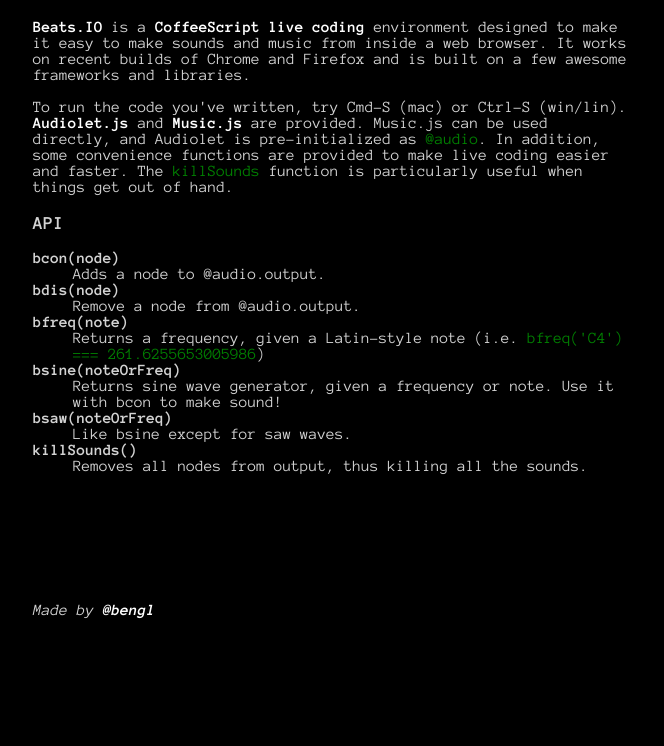
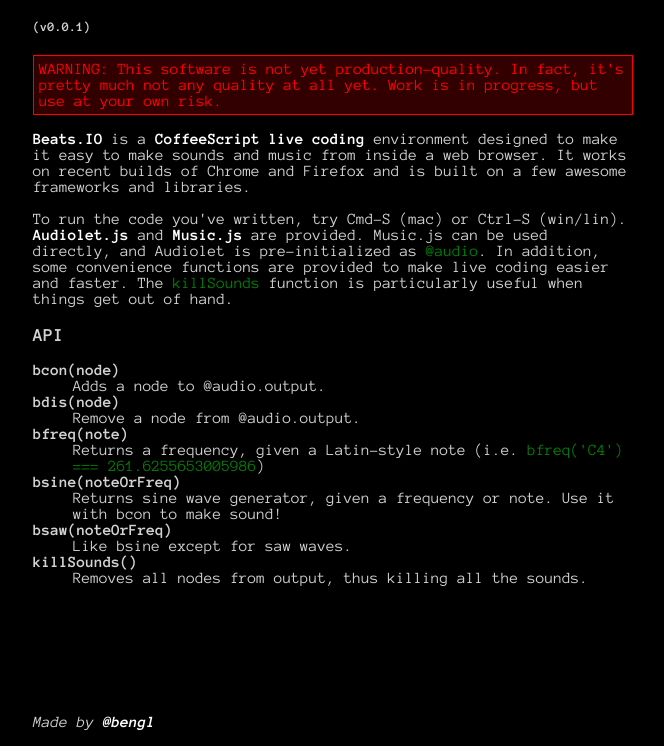
Before and after one commit to bengl/beatsio, a plain HTML site: page public/docs.html in a window 1280 px wide. Shown: the part 56-802 px from the top of the page, without its empty margins (307-971 px from the left). Drawn offline with Linux system fonts and the light colour scheme.

Commit message:
warning message

```diff
--- a/public/docs.html
+++ b/public/docs.html
@@ -8,6 +8,8 @@
 	</head>
 	<body>
 		<h1>Beats.IO</h1>
+		<h5>(v0.0.1)</h5>
+		<p class="warningtext">WARNING: This software is not yet production-quality. In fact, it's pretty much not any quality at all yet. Work is in progress, but use at your own risk.</p>
 		<p><a href="http://beats.io">Beats.IO</a> is a <a href="http://jashkenas.github.com/coffee-script/">CoffeeScript</a> <a href="http://en.wikipedia.org/wiki/Live_coding">live coding</a> environment designed to make it easy to make sounds and music from inside a web browser. It works on recent builds of Chrome and Firefox and is built on a few awesome frameworks and libraries.</p>
 		<p>To run the code you've written, try Cmd-S (mac) or Ctrl-S (win/lin). <a href="http://oampo.github.com/Audiolet/">Audiolet.js</a> and <a href="https://github.com/GregJ/music.js">Music.js</a> are provided. Music.js can be used directly, and Audiolet is pre-initialized as <code>@audio</code>. In addition, some convenience functions are provided to make live coding easier and faster. The <code>killSounds</code> function is particularly useful when things get out of hand.</p>
 		<h3>API</h3>
--- a/public/stylesheets/docs.css
+++ b/public/stylesheets/docs.css
@@ -17,3 +17,9 @@ a{
 	font-weight: bold;
 	color: white;
 }
+.warningtext{
+	background: #300;
+	color: red;
+	padding: 5px;
+	border: 1px solid;
+}
```
